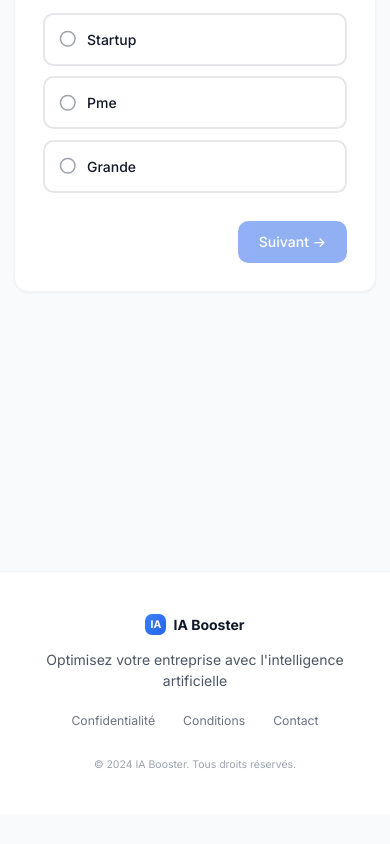
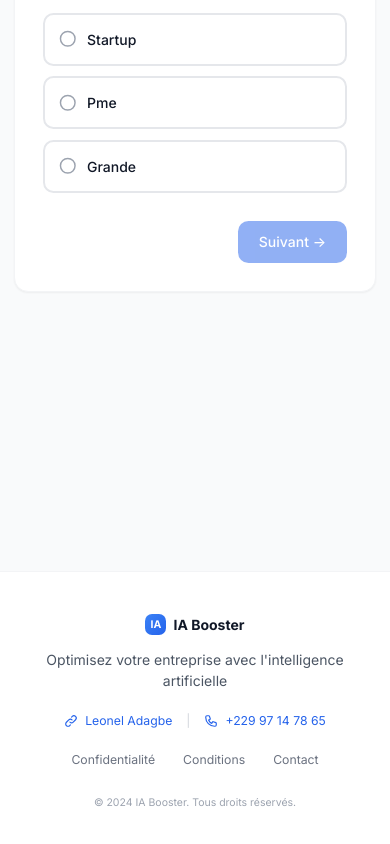
Before and after one commit to Leonelberio/iabooster, a Next.js app: page / in a window 390 px wide. Shown: the part 400-1244 px from the top of the page. Before the commit the page ends 1214 px from the top, so only its background shows below. Built offline with nearby package versions, Linux system fonts and the light colour scheme.

Commit message:
✨ Add Contact Information Section to Layout
- Introduced a new contact information section in the RootLayout component.
- Included links for contacting Leonel Adagbe and a phone number with appropriate icons.
- Enhanced user experience with responsive design and Tailwind CSS styling.

```diff
--- a/src/app/layout.tsx
+++ b/src/app/layout.tsx
@@ -41,6 +41,54 @@ export default function RootLayout({
               <p className="text-gray-600 mb-6">
                 Optimisez votre entreprise avec l'intelligence artificielle
               </p>
+
+              {/* Contact Information */}
+              <div className="mb-6 space-y-2">
+                <div className="flex justify-center items-center space-x-4 text-sm">
+                  <a
+                    href="http://bento.me/leoneladagbe"
+                    target="_blank"
+                    rel="noopener noreferrer"
+                    className="text-blue-600 hover:text-blue-800 transition-colors flex items-center space-x-2"
+                  >
+                    <svg
+                      className="w-4 h-4"
+                      fill="none"
+                      stroke="currentColor"
+                      viewBox="0 0 24 24"
+                    >
+                      <path
+                        strokeLinecap="round"
+                        strokeLinejoin="round"
+                        strokeWidth={2}
+                        d="M13.828 10.172a4 4 0 00-5.656 0l-4 4a4 4 0 105.656 5.656l1.102-1.101m-.758-4.899a4 4 0 005.656 0l4-4a4 4 0 00-5.656-5.656l-1.1 1.1"
+                      />
+                    </svg>
+                    <span>Leonel Adagbe</span>
+                  </a>
+                  <span className="text-gray-300">|</span>
+                  <a
+                    href="tel:+22997147865"
+                    className="text-blue-600 hover:text-blue-800 transition-colors flex items-center space-x-2"
+                  >
+                    <svg
+                      className="w-4 h-4"
+                      fill="none"
+                      stroke="currentColor"
+                      viewBox="0 0 24 24"
+                    >
+                      <path
+                        strokeLinecap="round"
+                        strokeLinejoin="round"
+                        strokeWidth={2}
+                        d="M3 5a2 2 0 012-2h3.28a1 1 0 01.948.684l1.498 4.493a1 1 0 01-.502 1.21l-2.257 1.13a11.042 11.042 0 005.516 5.516l1.13-2.257a1 1 0 011.21-.502l4.493 1.498a1 1 0 01.684.949V19a2 2 0 01-2 2h-1C9.716 21 3 14.284 3 6V5z"
+                      />
+                    </svg>
+                    <span>+229 97 14 78 65</span>
+                  </a>
+                </div>
+              </div>
+
               <div className="flex justify-center space-x-8 text-sm">
                 <a
                   href="#"
```
